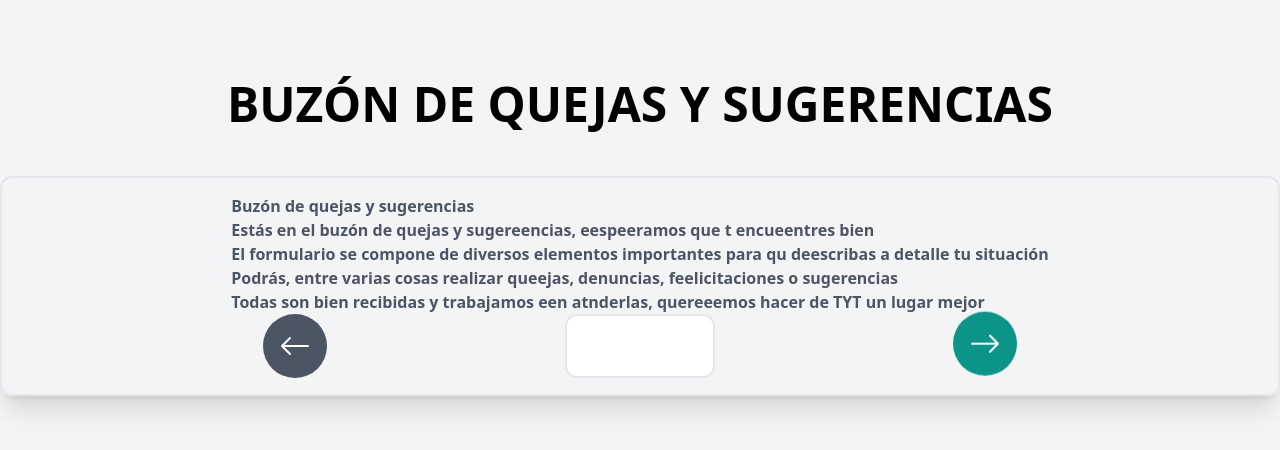
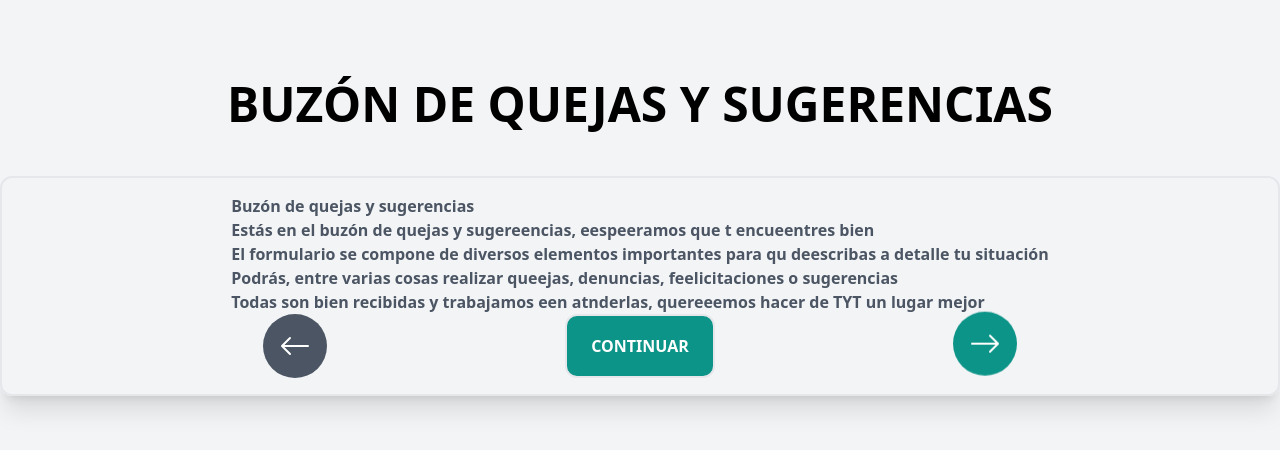
Before and after one commit to untalmike/mailbox, a React (Vite) app: page / in a window 1280 px wide. Shown: the top 450 px of the page. Built offline with nearby package versions, Linux system fonts and the light colour scheme.

Commit message:
Cambios en transiciones, Front al 80%, pendiente back e intracciones con apartados a partir de la acción

```diff
--- a/src/components/formularios/Formulario.jsx
+++ b/src/components/formularios/Formulario.jsx
@@ -98,7 +98,7 @@ const Formulario = ({motivo, setMotivo}) => {
                             </div>
                         </div>
 
-                        <div className=' flex bg-teal-600 text-white hover:bg-teal-500 border-2 mx-6 px-6 py-2 rounded-xl text-gray-700 bg-white hover:bg-gray-900 hover:text-white text-center align-middle'>
+                        <div className=' flex bg-teal-600 text-white hover:bg-teal-500 border-2 mx-6 px-6 py-2 rounded-xl text-center align-middle'>
                             <input type="submit" value="Continuar" className='border-1 border-gray-800 uppercase'/>
                         </div>
 
```
